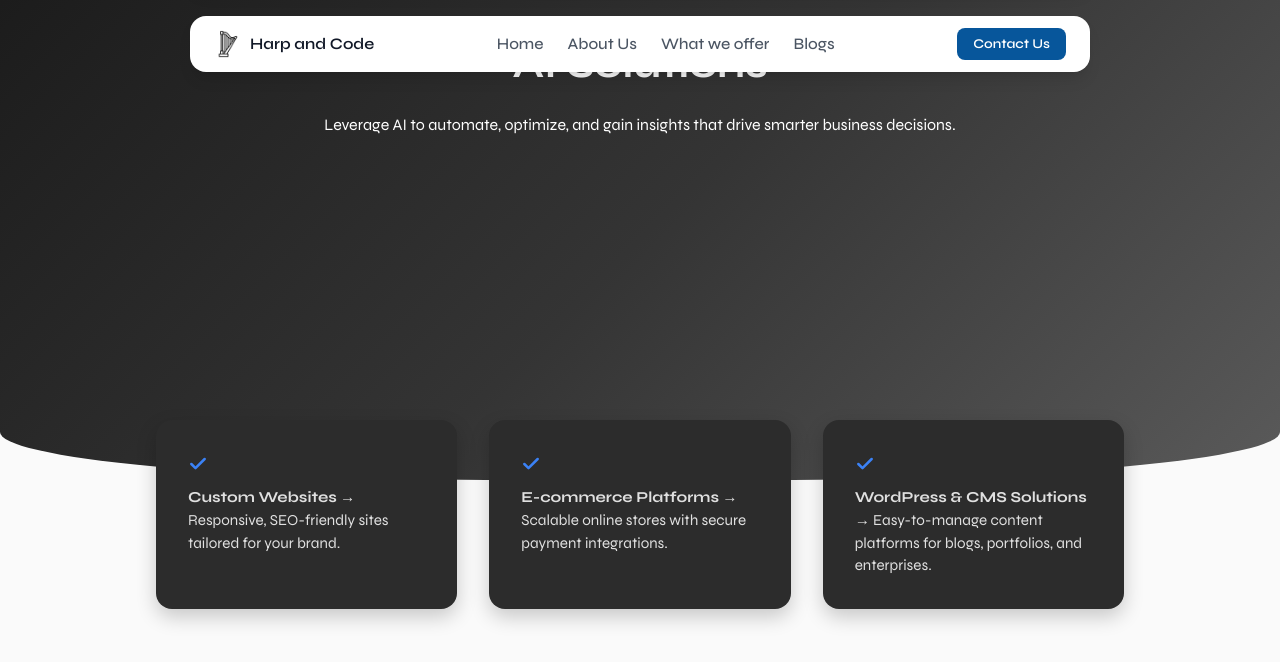
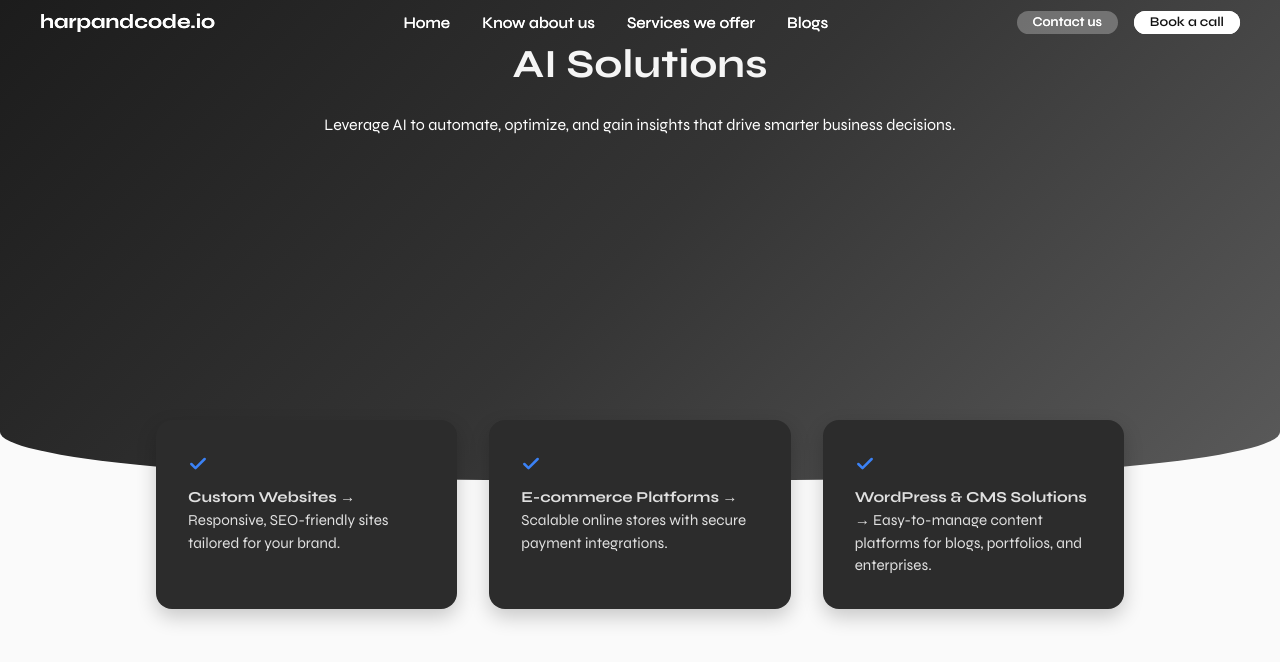
Before and after one commit to dlata29/HarpUAT, a React (Vite) app: page /products/ai-solutions in a window 1280 px wide. Shown: the top 662 px of the page. Built offline with nearby package versions, Linux system fonts and the light colour scheme.

Commit message:
nav fixed

```diff
--- a/src/CSS/Navbar.css
+++ b/src/CSS/Navbar.css
@@ -1,87 +1,106 @@
-/* Styles for the wrapper to handle visibility and positioning */
+/* Wrapper */
 .navbar-wrapper {
-  position: fixed; /* Keeps it fixed at the top */
-  top: 1rem;
-  left: 50%;
-  transform: translate(-50%, -150%); /* Start hidden above the screen */
+  position: fixed;
+  top: 0;
+  left: 0;
+  width: 100%;
   z-index: 50;
-  width: 100%;
-  max-width: 900px;
-  transition: transform 0.5s ease-in-out;
+  background: transparent;
+  padding: 0.4rem 2rem;
+  transition: background 0.3s ease, box-shadow 0.3s ease;
 }
 
-.navbar-wrapper.visible {
-  transform: translate(-50%, 0); /* Slide into view */
+/* When scrolled */
+.navbar-wrapper.scrolled {
+  /* background: rgba(255, 255, 255, 0.7);
+  backdrop-filter: blur(10px);
+  box-shadow: 0 2px 8px rgba(0, 0, 0, 0.08); */
+  background: rgba(255, 255, 255, 0.4);
+  backdrop-filter: blur(10px);
 }
 
-/* Main navbar styles */
+/* Navbar container */
 .navbar {
   display: flex;
   align-items: center;
-  justify-content: space-between; /* This creates the space between left, center, right */
-  padding: 0.75rem 1.5rem;
-  background: #ffffff;
-  border-radius: 16px;
-  box-shadow: 0 10px 15px -3px rgb(0 0 0 / 0.1), 0 4px 6px -4px rgb(0 0 0 / 0.1);
+  justify-content: space-between;
+  max-width: 1200px;
+  margin: 0 auto;
 }
 
-/* Left side (Logo) */
-.navbar-left .logo {
-  display: flex;
-  align-items: center;
-  gap: 0.5rem;
-  font-weight: 600;
-  color: #111827;
+/* Logo */
+.logo {
+  font-size: 1.25rem;
+  font-weight: 700;
+  color: white; /* default for transparent navbar */
+  transition: color 0.3s ease;
 }
 
-/* Center links */
+.navbar-wrapper.scrolled .logo {
+  color: #111; /* dark when scrolled */
+}
+
+/* Nav links */
 .nav-links {
   display: flex;
   list-style: none;
-  gap: 1.5rem;
+  gap: 2rem;
 }
 
 .nav-links a {
-  color: #4b5563;
+  color: white;
   text-decoration: none;
   font-weight: 500;
-  transition: color 0.2s;
+  transition: color 0.3s ease, opacity 0.2s;
 }
 
 .nav-links a:hover,
 .nav-links a.active {
-  color: #111827;
+  opacity: 0.8;
+
+  font-weight: 600;
 }
 
-/* Right side (Buttons) */
+.navbar-wrapper.scrolled .nav-links a {
+  color: #111;
+}
+
+/* Right side buttons */
 .navbar-right {
   display: flex;
-  gap: 0.75rem;
+  gap: 1rem;
 }
 
+/* Secondary button */
 .btn-secondary {
-  background-color: transparent;
-  color: #1f2937;
-  padding: 0.5rem 1rem;
-  border-radius: 8px;
-  border: 1px solid #d1d5db;
-  font-weight: 600;
+  background: rgba(255, 255, 255, 0.15);
+  color: white;
+  padding: 0.2rem 1rem;
+  border-radius: 9999px;
+  border: none;
+  font-weight: 500;
   cursor: pointer;
+  transition: all 0.3s ease;
 }
 
+.navbar-wrapper.scrolled .btn-secondary {
+  background: rgba(0, 0, 0, 0.05);
+  color: #111;
+}
+
+/* Primary button */
 .btn-primary {
-  background-color: #07569b;
-  color: #ffffff;
-  padding: 0.5rem 1rem;
-  border-radius: 8px;
+  background: white;
+  color: #111;
+  padding: 0.2rem 1rem;
+  border-radius: 9999px;
   border: none;
   font-weight: 600;
   cursor: pointer;
+  transition: all 0.3s ease;
 }
 
-/* Add this to the end of your Navbar.css file */
-
-.logo-img {
-  width: 28px; /* Sets the width of the logo */
-  height: 28px; /* Sets the height of the logo */
+.navbar-wrapper.scrolled .btn-primary {
+  background: #111;
+  color: white;
 }
--- a/src/components/About.jsx
+++ b/src/components/About.jsx
@@ -30,7 +30,7 @@ const About = React.forwardRef(({ onOpenModal }, ref) => {
   const highlightedChars = Math.floor(scrollProgress * mainText.length);
 
   return (
-    <section className="about-section" ref={ref}>
+    <section id="about" className="about-section" ref={ref}>
       <div className="about-container">
         {/* Apply the textRevealStyle here */}
         <div className="about-text-column" style={textRevealStyle}>
@@ -44,8 +44,7 @@ const About = React.forwardRef(({ onOpenModal }, ref) => {
                   style={{
                     color: index < highlightedChars ? darkColor : lightColor,
                     transition: "color 0.15s linear",
-                  }}
-                >
+                  }}>
                   {char}
                 </span>
               ))}
--- a/src/components/Navbar.jsx
+++ b/src/components/Navbar.jsx
@@ -1,17 +1,25 @@
-import React from "react";
+import React, { useEffect, useState } from "react";
 import { NavLink } from "react-router-dom";
 import "../CSS/Navbar.css";
 
-export default function Navbar({ isVisible }) {
+export default function Navbar() {
+  const [scrolled, setScrolled] = useState(false);
+
+  useEffect(() => {
+    const handleScroll = () => {
+      setScrolled(window.scrollY > 50); // Change after 50px scroll
+    };
+
+    window.addEventListener("scroll", handleScroll);
+    return () => window.removeEventListener("scroll", handleScroll);
+  }, []);
+
   return (
-    <div className={`navbar-wrapper ${isVisible ? "visible" : ""}`}>
+    <div className={`navbar-wrapper ${scrolled ? "scrolled" : ""}`}>
       <nav className="navbar">
         <div className="navbar-left">
           <div className="logo">
-            {/* The SVG is now replaced with your logo image */}
-            <img src="/logo.png" alt="Harp & Code Logo" className="logo-img" />
-            {/* The company name is updated here */}
-            <span>Harp and Code</span>
+            <span>harpandcode.io</span>
           </div>
         </div>
 
@@ -20,19 +28,19 @@ export default function Navbar({ isVisible }) {
             <NavLink to="/">Home</NavLink>
           </li>
           <li>
-            <NavLink to="/features">About Us</NavLink>
+            <NavLink to="/documentation">Know about us</NavLink>
           </li>
           <li>
-            <NavLink to="/pricing">What we offer</NavLink>
+            <NavLink to="/customers">Services we offer</NavLink>
           </li>
           <li>
-            <NavLink to="/about">Blogs</NavLink>
+            <NavLink to="/blog">Blogs</NavLink>
           </li>
         </ul>
 
         <div className="navbar-right">
-          {/* <button className="btn-secondary">Join Waitlist</button> */}
-          <button className="btn-primary">Contact Us</button>
+          <button className="btn-secondary">Contact us</button>
+          <button className="btn-primary">Book a call</button>
         </div>
       </nav>
     </div>
```
